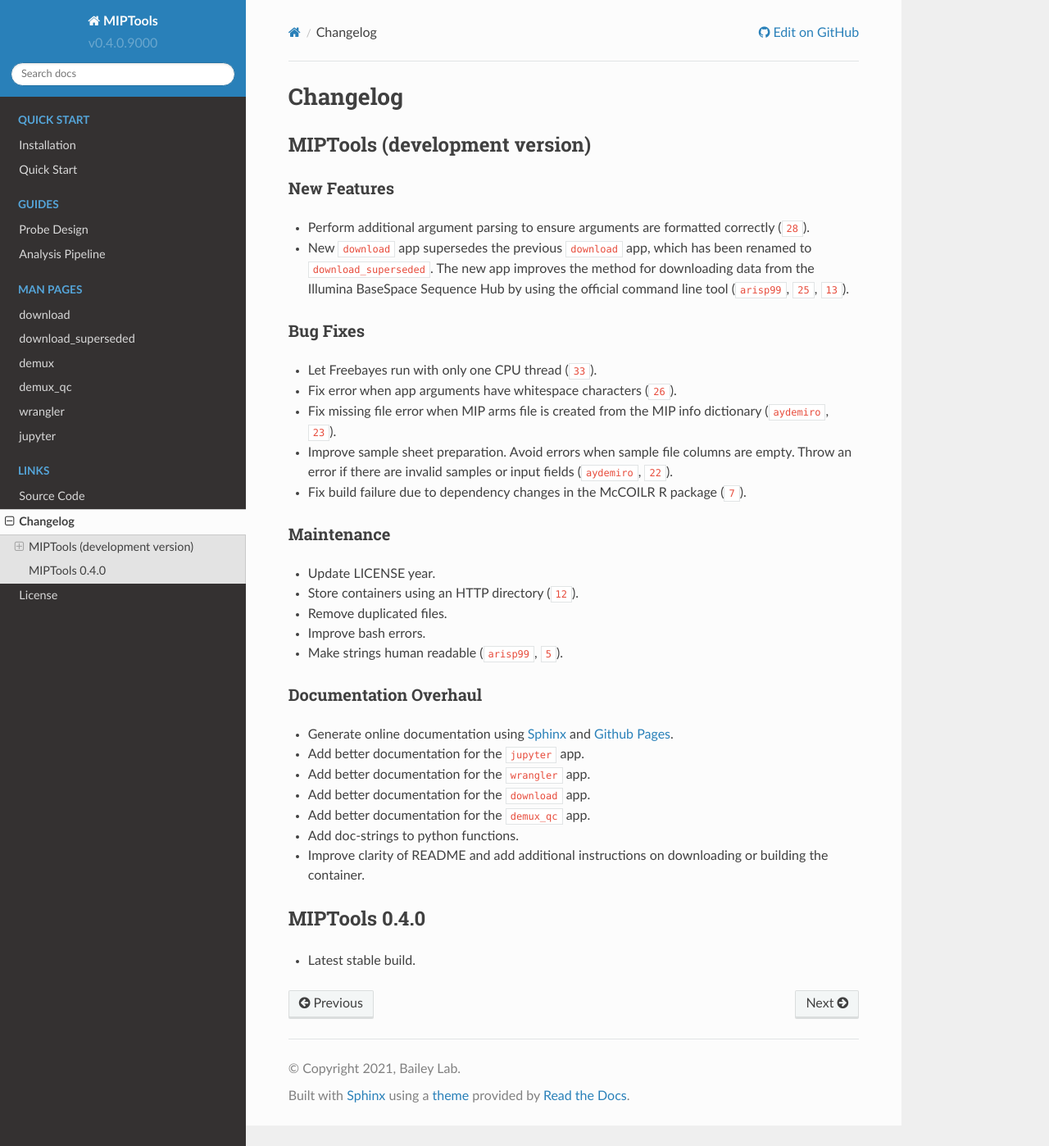
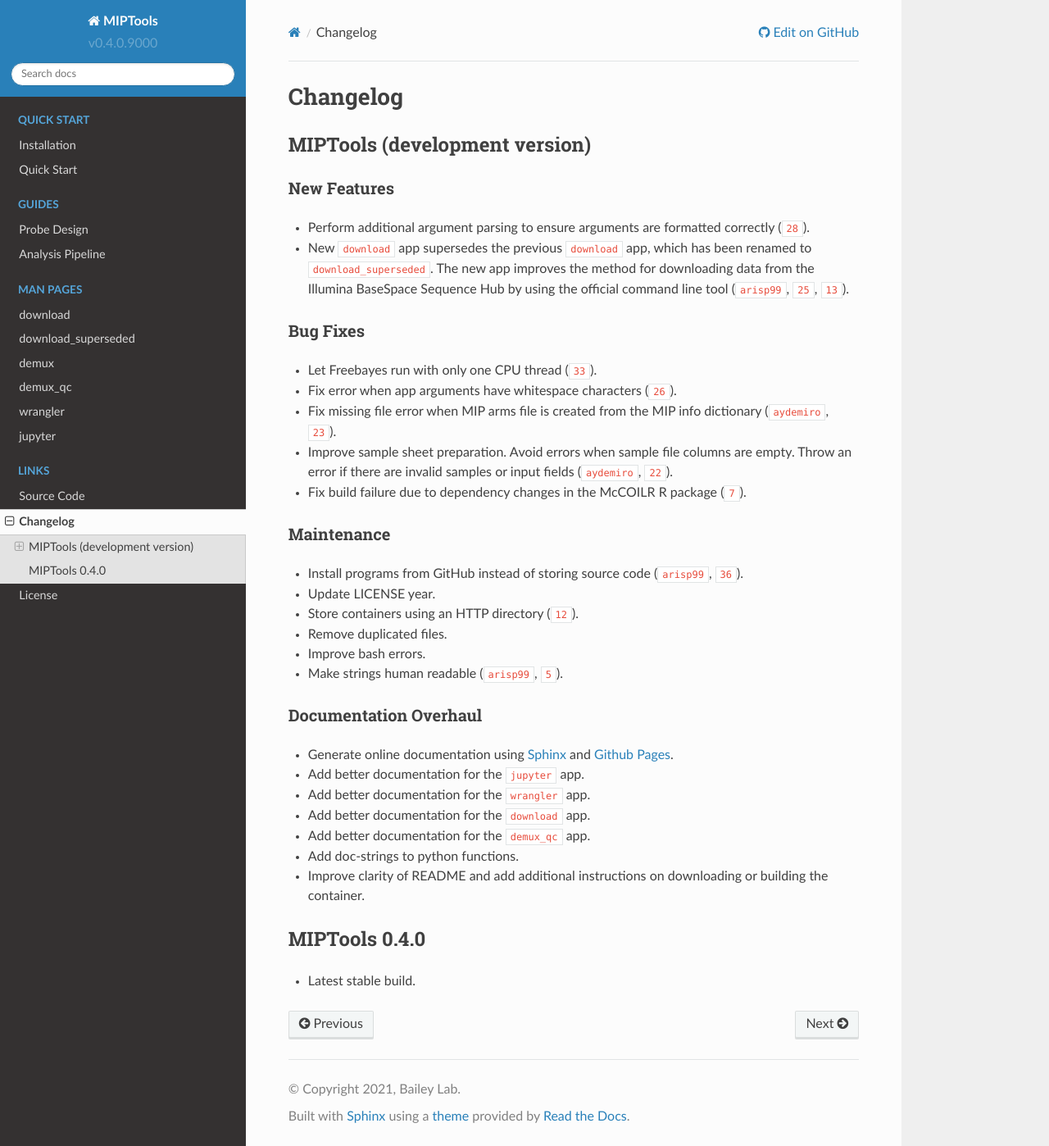
Before and after one commit to bailey-lab/MIPTools, a Sphinx documentation site: the page built from docs/CHANGELOG.rst, in a window 1280 px wide and 1398 px high. Shown: the whole window at 82% size. Built offline with Sphinx 7.4.7 and the Read the Docs theme 2.0.0, drawn with Linux system fonts in a browser that asks for light colours; cross-references to code outside the pages are shown as plain code.

Commit message:
Update changelog

```diff
--- a/docs/CHANGELOG.rst
+++ b/docs/CHANGELOG.rst
@@ -32,6 +32,8 @@ Bug Fixes
 Maintenance
 -----------
 
+-  Install programs from GitHub instead of storing source code
+   (:github:user:`arisp99`, :github:pull:`36`).
 -  Update LICENSE year.
 -  Store containers using an HTTP directory (:github:issue:`12`).
 -  Remove duplicated files.
--- a/docs/requirements.txt
+++ b/docs/requirements.txt
@@ -5,6 +5,6 @@ readthedocs-sphinx-search==0.1.1
 docutils==0.16 # see https://github.com/sphinx-doc/sphinx/issues/9049
 myst_parser==0.15.2 # write docs using MyST (a flavor of markdown)
 sphinx_copybutton==0.4.0 # copy button
-sphinx-toolbox==2.18.0 # many useful tools for sphinx
+sphinx-toolbox==2.18.2 # many useful tools for sphinx
 sphinx-licenseinfo==0.3.0 # license info
 sphinx-notfound-page==0.8 # 404 page
```
